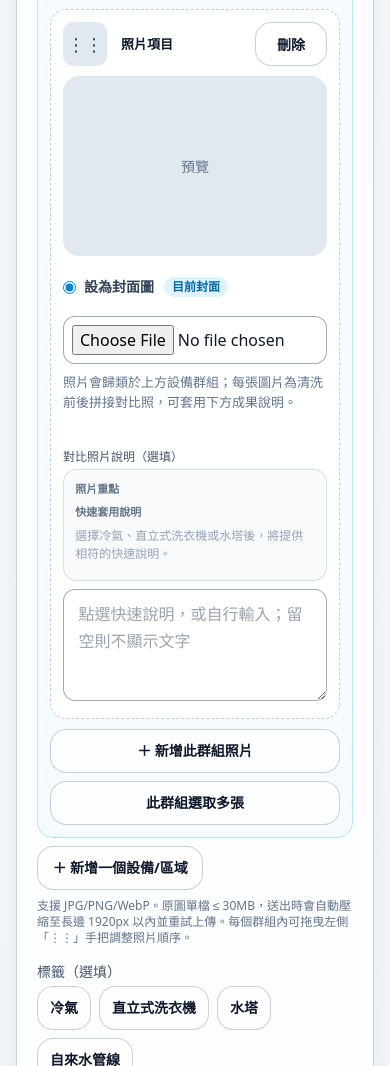
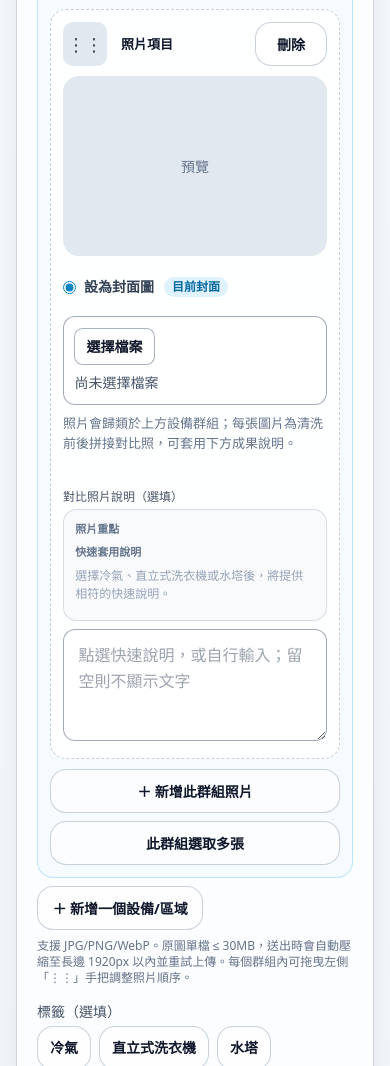
Before and after one commit to linyouteng/unclecollage, a website: page index.html in a window 390 px wide. Shown: the part 1958-3024 px from the top of the page. Drawn offline with nearby package versions, Linux system fonts and the light colour scheme.

Commit message:
Add files via upload

```diff
--- a/index.html
+++ b/index.html
@@ -54,6 +54,48 @@
   .caption-suggestion-btn { border-style:dashed; background:#f8fafc; }
   .caption-suggestion-btn:hover { background:#e2e8f0; }
   .caption-empty-note { font-size:12px; color:#94a3b8; }
+
+  /* 檔案選擇器改為自訂樣式，避免手機原生 input[type=file] 撐破版面 */
+  .row, .row * { box-sizing:border-box; }
+  .row > .flex-1, .caption-assist, .caption-input { min-width:0; max-width:100%; }
+  .file-picker-ui{
+    width:100%;
+    max-width:100%;
+    display:flex;
+    align-items:center;
+    gap:.65rem;
+    padding:.58rem .7rem;
+    border-radius:.75rem;
+    border:1px solid rgba(100,116,139,.6);
+    background:rgba(255,255,255,.75);
+    cursor:pointer;
+    overflow:hidden;
+  }
+  .file-picker-ui input[type=file]{
+    position:absolute;
+    width:1px;
+    height:1px;
+    opacity:0;
+    pointer-events:none;
+  }
+  .file-picker-btn{
+    flex:0 0 auto;
+    border:1px solid rgba(100,116,139,.55);
+    border-radius:.55rem;
+    padding:.45rem .7rem;
+    background:#fff;
+    font-weight:700;
+    color:#0f172a;
+    white-space:nowrap;
+  }
+  .file-picker-name{
+    min-width:0;
+    flex:1 1 auto;
+    color:#475569;
+    overflow:hidden;
+    text-overflow:ellipsis;
+    white-space:nowrap;
+  }
 
   /* Lightbox */
   .lightbox { position:fixed; inset:0; background:rgba(0,0,0,.9); display:none; align-items:center; justify-content:center; z-index:60; padding:env(safe-area-inset-top) 16px calc(env(safe-area-inset-bottom) + 72px); }
@@ -288,12 +330,31 @@
       width:100% !important;
       min-height:46px;
     }
+    .file-picker-ui{
+      min-height:46px;
+      flex-direction:column;
+      align-items:stretch;
+      gap:.5rem;
+      padding:.65rem;
+    }
+    .file-picker-btn{
+      width:fit-content;
+      max-width:100%;
+    }
+    .file-picker-name{
+      width:100%;
+      white-space:normal;
+      overflow-wrap:anywhere;
+      line-height:1.45;
+    }
     .upload-note,
     .upload-status{
       font-size:13px;
       line-height:1.55;
     }
     .caption-assist{
+      width:100%;
+      max-width:100%;
       padding:.7rem;
       overflow:hidden;
     }
@@ -1921,7 +1982,11 @@
               </label>
               <span class="cover-hint hidden rounded-full bg-sky-100 px-2 py-0.5 text-xs font-semibold text-sky-700">目前封面</span>
             </div>
-            <input type="file" accept="image/*" class="input p-2 photo-file-input" aria-label="選擇圖片" />
+            <label class="file-picker-ui" aria-label="選擇圖片">
+              <span class="file-picker-btn">選擇檔案</span>
+              <span class="file-picker-name">尚未選擇檔案</span>
+              <input type="file" accept="image/*" class="photo-file-input" aria-label="選擇圖片" />
+            </label>
             <div class="upload-note">照片會歸類於上方設備群組；每張圖片為清洗前後拼接對比照，可套用下方成果說明。</div>
             <div class="upload-status" aria-live="polite"></div>
             <div>
@@ -1945,6 +2010,7 @@
       itemsBox.appendChild(row);
 
       const fileInput=row.querySelector('input[type=file]');
+      const fileNameEl=row.querySelector('.file-picker-name');
       const thumb=row.querySelector('.thumb');
       const coverRadio=row.querySelector('.cover-radio');
       const statusEl=row.querySelector('.upload-status');
@@ -1975,6 +2041,7 @@
       row._setExistingItem = (item)=>{
         row._existingUrl = item?.url || '';
         row.querySelector('.caption-input').value = item?.caption || '';
+        if (fileNameEl) fileNameEl.textContent = row._existingUrl ? '已保留原有圖片，可重新選擇替換' : '尚未選擇檔案';
         if (row._existingUrl) setPreviewFromUrl(row._existingUrl);
       };
       row._refreshCoverState = refreshCoverState;
@@ -1984,14 +2051,21 @@
         refreshCoverState();
       });
       fileInput.addEventListener('change',()=>{
-        const f=fileInput.files[0]; if(!f) return;
-        if(f.size>SOURCE_MAX_MB*1024*1024){ showAlert('原始圖片超過 '+SOURCE_MAX_MB+'MB，請先縮小後再選取'); fileInput.value=''; return; }
+        const f=fileInput.files[0];
+        if(!f){ if(fileNameEl) fileNameEl.textContent='尚未選擇檔案'; return; }
+        if(f.size>SOURCE_MAX_MB*1024*1024){
+          showAlert('原始圖片超過 '+SOURCE_MAX_MB+'MB，請先縮小後再選取');
+          fileInput.value='';
+          if(fileNameEl) fileNameEl.textContent='尚未選擇檔案';
+          return;
+        }
+        if(fileNameEl) fileNameEl.textContent=f.name || '已選擇圖片';
         row._file = f; row._optimizedFile = null; row._existingUrl = ''; setPreviewFromFile(f);
         setRowStatus(`已選取 ${fileSizeMB(f)}MB，送出時會自動壓縮`, 'warn');
       });
       if (file) {
         try { const dt=new DataTransfer(); dt.items.add(file); fileInput.files=dt.files; fileInput.dispatchEvent(new Event('change')); }
-        catch { row._file=file; setPreviewFromFile(file); setRowStatus(`已選取 ${fileSizeMB(file)}MB，送出時會自動壓縮`, 'warn'); }
+        catch { row._file=file; if(fileNameEl) fileNameEl.textContent=file.name || '已選擇圖片'; setPreviewFromFile(file); setRowStatus(`已選取 ${fileSizeMB(file)}MB，送出時會自動壓縮`, 'warn'); }
       }
       return row;
     }
```
